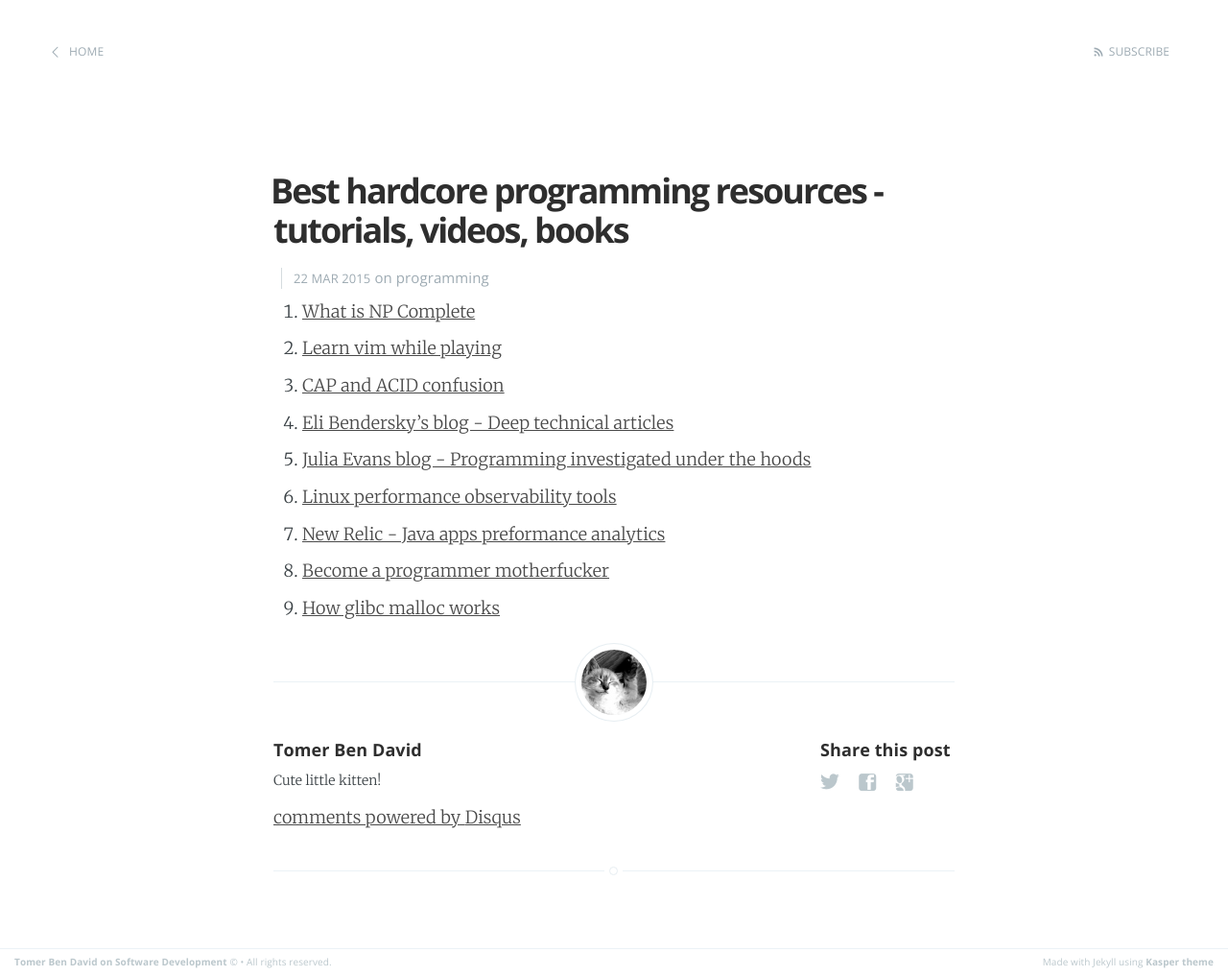
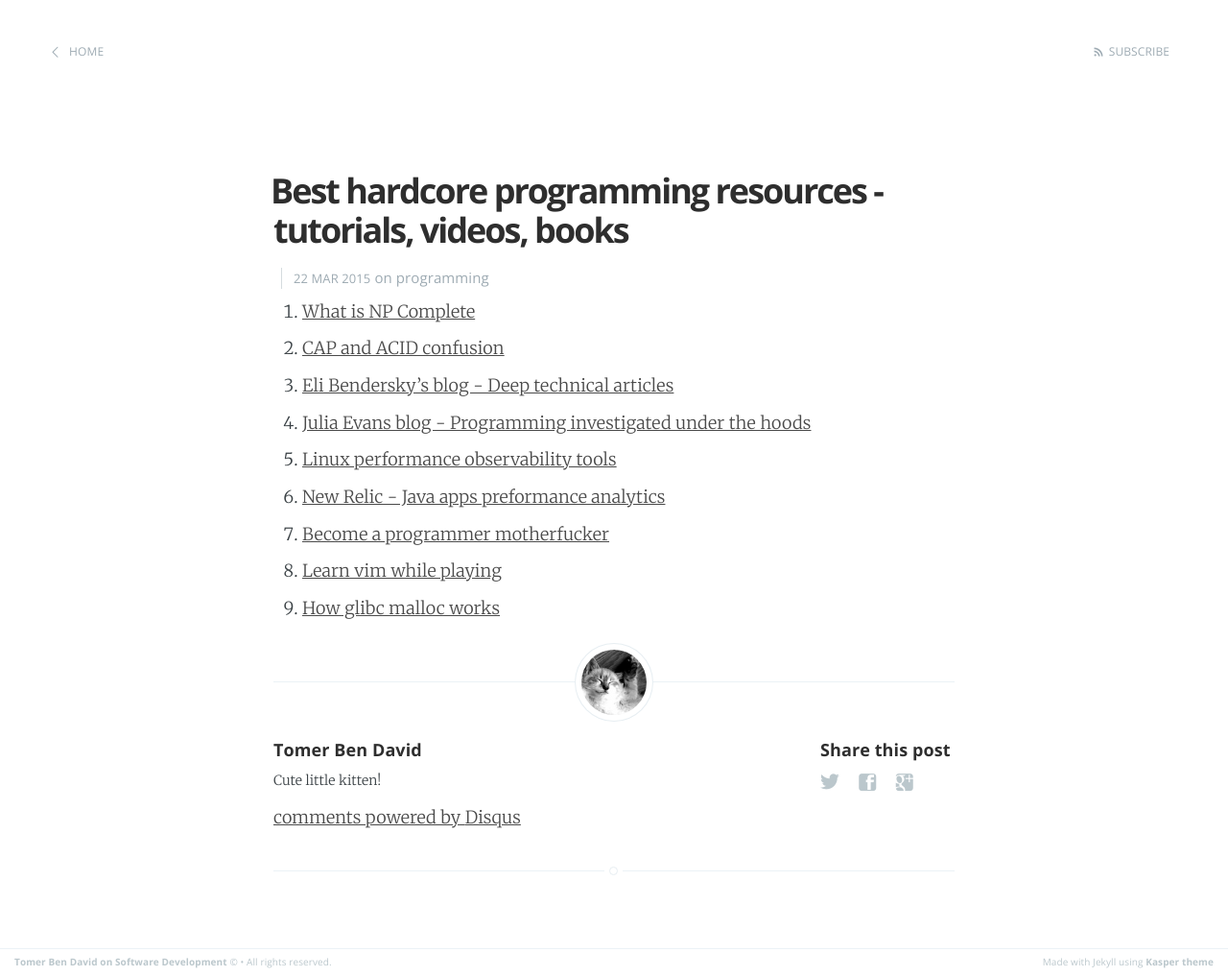
Before and after one commit to tomer-ben-david/tomer-ben-david.github.io.jekyll, a Jekyll site: the page built from _posts/2015-03-22-best-hardcore-programming-resources-tutorials-books-videos.markdown, in a window 1280 px wide. Shown: the whole page at 96% size. Built offline with Jekyll 4.4.1, drawn with Linux system fonts in a browser that asks for light colours; Markdown is read by kramdown in place of the engine named in the settings; comment, search, counter and statistics services are not loaded.

```diff
--- a/_posts/2015-03-22-best-hardcore-programming-resources-tutorials-books-videos.markdown
+++ b/_posts/2015-03-22-best-hardcore-programming-resources-tutorials-books-videos.markdown
@@ -6,11 +6,11 @@ categories: programming
 comments: true
 ---
 1. [What is NP Complete](https://www.google.co.il/webhp?sourceid=chrome-instant&ion=1&espv=2&ie=UTF-8#q=what%20is%20np%20complete)
-1. [Learn vim while playing](http://vim-adventures.com/)
 1. [CAP and ACID confusion](http://thislongrun.blogspot.co.il/)
 1. [Eli Bendersky's blog - Deep technical articles](http://eli.thegreenplace.net/tag/articles)
 1. [Julia Evans blog - Programming investigated under the hoods](http://jvns.ca/)
 1. [Linux performance observability tools](http://www.brendangregg.com/Perf/linux_observability_tools.png)
 1. [New Relic - Java apps preformance analytics](http://newrelic.com)
 1. [Become a programmer motherfucker](http://programming-motherfucker.com/)
+1. [Learn vim while playing](http://vim-adventures.com/)
 1. [How glibc malloc works](https://sploitfun.wordpress.com/2015/02/10/understanding-glibc-malloc/)
```
